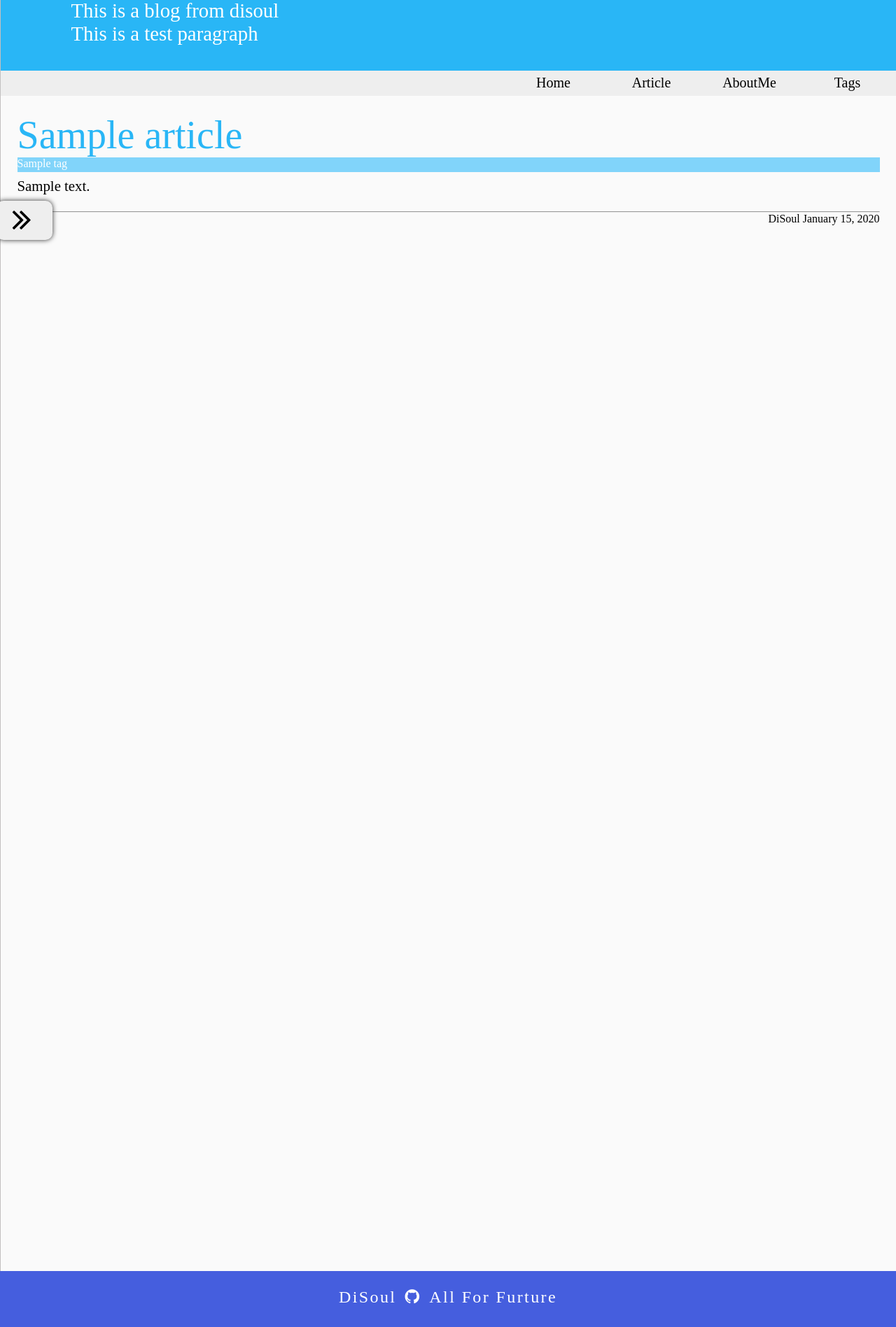
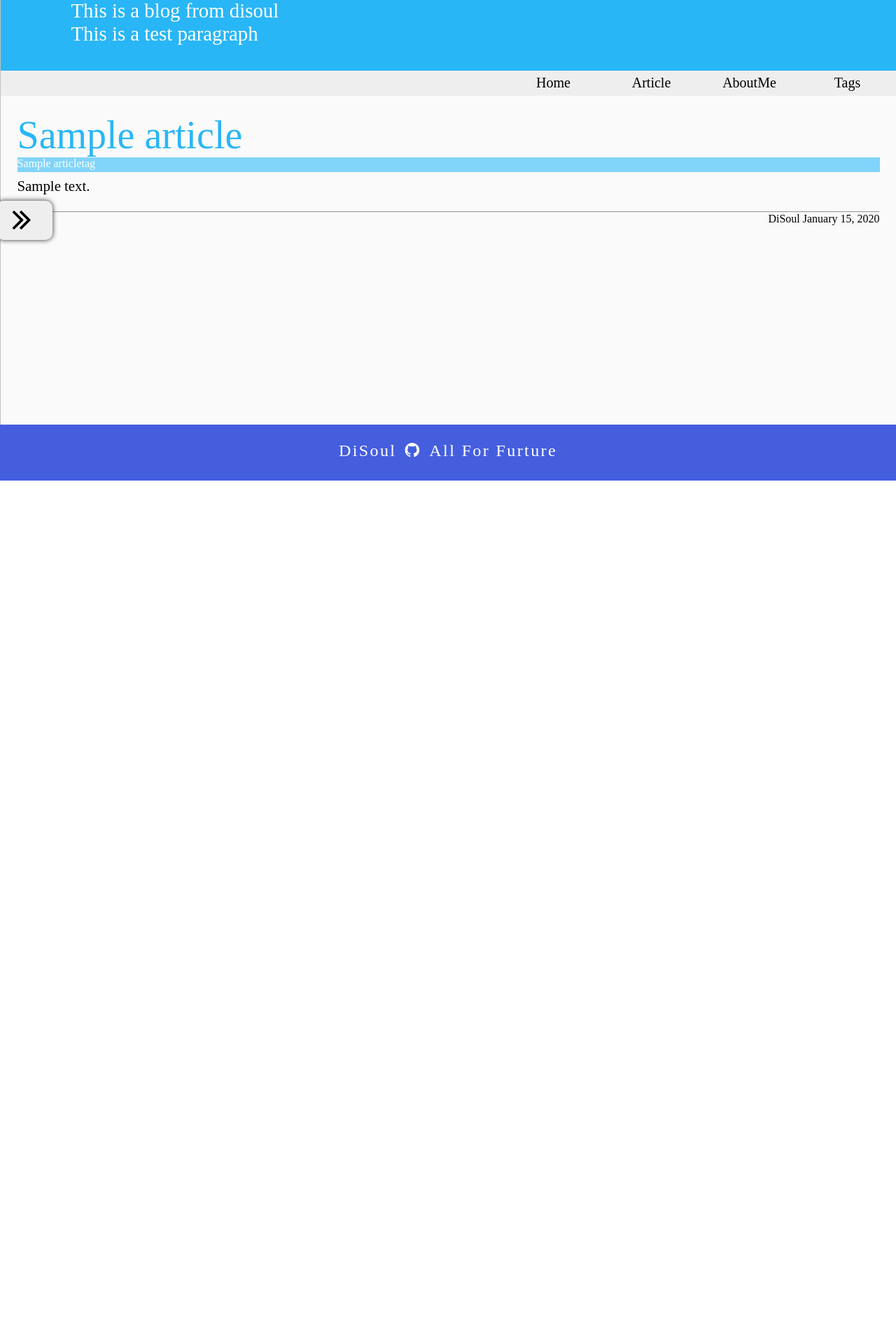
Before and after one commit to disoul/disoul-blog, a Django app: template disoul_blog/templates/home.html in a window 1280 px wide. Shown: the part 113-2010 px from the top of the page at 70% size. After the commit the page ends 800 px from the top, so only its background shows below. Run offline with Django 3.2, Linux system fonts and the light colour scheme; the template is opened without the code that fills it: most values are stand-ins (such as "Sample title", 1, 10 or a date in 2020).

Commit message:
sticky footer flex

```diff
--- a/blog/static/css/index.css
+++ b/blog/static/css/index.css
@@ -1,5 +1,5 @@
 *{-webkit-box-sizing:border-box;-moz-box-sizing:border-box;box-sizing:border-box;margin:0}.navigation{display:flex;flex-direction:column;flex-wrap:nowrap;height:250px;background-color:#29b6f6}.title{flex:6;position:relative;left:-14em;top:-3em}.title .left-list-control{position:fixed;width:5em;height:3.5em;background-color:#eee;top:400px;left:-5px;cursor:pointer;border:10px solid #eee;border-radius:10px;box-shadow:0 0 7px #2d2d2d}.title .left-list-control i{float:right;margin-right:20px;position:relative;bottom:8px}.navigation-bar{flex:1;background-color:#eee}.navigation-bar ul{display:flex;flex-direction:row;flex-wrap:nowrap;justify-content:flex-end;height:100%}.navigation-bar ul li{list-style-type:none}.navigation-bar ul li a{color:#000;display:inline-block;width:7em;height:100%;margin-bottom:6px;margin-top:6px;text-align:center;text-decoration:none;font-size:20px}.navigation-bar ul li i{flex:1}.navigation-bar ul li:hover{background-color:rgba(77,77,77,0.7)}#name{position:absolute;left:320px;top:80px;color:#fff;font-size:3.5em}#horizontal-line{width:30em;border-top:5px solid #fff;position:absolute;left:325px;top:150px}#about-words{font-size:1.8em;color:#fff;position:absolute;top:160px;left:325px}
-.main-content{display:flex;justify-content:space-around;align-items:flex-start}.article_block{width:80em;margin-bottom:5em;z-index:-100;height:100em}.article_block .article{padding:1.5em;padding-bottom:0;margin-bottom:8em}.article_block .article .article-title{font-size:3.5em;color:#29b6f6}.article_block .article .article-tag{width:100%;height:1.3em;display:flex;background-color:#81d4fa;margin-bottom:.5em}.article_block .article .article-tag a{cursor:pointer;color:#fff}.article_block .article .article-content{font-size:1.3em}.article_block .article .article-other{width:100%;height:1.5em}.article_block .article .article-other hr{margin-top:1.5em;color:#81d4fa}.article_block .article .article-other div{height:100%;float:right}
+.main-content{display:flex;justify-content:space-around;align-items:flex-start}.article_block{width:80em;margin-bottom:5em;z-index:-100}.article_block .article{padding:1.5em;padding-bottom:0;margin-bottom:8em}.article_block .article .article-title{font-size:3.5em;color:#29b6f6}.article_block .article .article-tag{width:100%;height:1.3em;display:flex;background-color:#81d4fa;margin-bottom:.5em}.article_block .article .article-tag a{cursor:pointer;color:#fff}.article_block .article .article-content{font-size:1.3em}.article_block .article .article-other{width:100%;height:1.5em}.article_block .article .article-other hr{margin-top:1.5em;color:#81d4fa}.article_block .article .article-other div{height:100%;float:right}
 .left-list{background-color:#fff;border-right:1px solid #c2c0c0;order:1;width:0}.left-list .tag-list{color:#039be5}.left-list .tag-list p{text-align:center;font-size:3em;display:block;padding-bottom:.2em;border-bottom:1px solid #c2c0c0;overflow:hidden;white-space:nowrap}.left-list .tag-list ul{width:100%;display:flex;flex-direction:column;padding-left:0}.left-list .tag-list li{padding-left:.5em;font-size:1.2em;display:block;color:#000;margin-top:.5em;overflow:hidden;white-space:nowrap}.left-list .tag-list li:hover{background-color:#000}
-.site-footer{width:100%;background-color:#455ede;height:5em}.site-footer p{text-align:center;font-size:1.5em;color:#fff;padding-top:1em;letter-spacing:.1em}.site-footer p i{margin-left:.5em;margin-right:.5em;cursor:pointer}
+body{display:flex;min-height:100vh;flex-direction:column}.page-warp{flex:1}.site-footer{width:100%;background-color:#455ede;height:5em}.site-footer p{text-align:center;font-size:1.5em;color:#fff;padding-top:1em;letter-spacing:.1em}.site-footer p i{margin-left:.5em;margin-right:.5em;cursor:pointer}
 body{background-color:#fafafa}.page-warp{display:flex;justify-content:center}.home-main{order:2;flex:1}.codehilite{background-color:#e7e7e7;padding:.2em;border:15px solid #e7e7e7;border-radius:15px}.codehilite code{font-family:"Source Code Pro Light","Spurce Code Pro","Arial";font-size:1.2em}.article-content hr{margin-top:.5em;margin-bottom:.5em}.article-content ul{border-left:.4em solid #81d4fa;padding-left:.4em}.article-content ul li{list-style-type:none;margin-top:.4em;margin-bottom:.4em}
--- a/blog/static/css/scss/_footer.scss
+++ b/blog/static/css/scss/_footer.scss
@@ -1,4 +1,15 @@
 $blue-700: #455ede;
+/*sticky footer by flexbox*/
+
+body {
+	display: flex;
+	min-height: 100vh;
+	flex-direction: column;
+}
+
+.page-warp {
+	flex: 1;
+}
 
 .site-footer {
 	width: 100%;
--- a/blog/static/css/scss/_home-content.scss
+++ b/blog/static/css/scss/_home-content.scss
@@ -13,7 +13,6 @@ $tag-bg-color: #D7D7D7;
 	width: 80em; /*test*/
 	margin-bottom: 5em;
 	z-index: -100;
-	height: 100em;
 	.article {
 		padding: 1.5em;
 		padding-bottom: 0;
--- a/blog/static/css/scss/index.scss
+++ b/blog/static/css/scss/index.scss
@@ -4,6 +4,7 @@
 @import "footer";
 
 $low-white: #E7E7E7;
+
 
 body {
 	background-color: $black-50;
@@ -13,6 +14,7 @@ body {
 	display: flex;
 	justify-content: center;
 }
+
 
 .home-main {
 	order: 2;
--- a/blog/views.py
+++ b/blog/views.py
@@ -11,6 +11,7 @@ def home(request):
     article_objs = Article.objects.all()
     for article_obj in article_objs:
         article_obj.content = MarkdownParse(article_obj.content)
+        article_obj.tag = [tag for tag in  article_obj.tag.all()]
     context = Context({
               'tags':tag_objs,
               'articles':article_objs,
--- a/disoul_blog/templates/home.html
+++ b/disoul_blog/templates/home.html
@@ -10,7 +10,9 @@
 		    {{ article.title }}
 		</div>
 		<div class="article-tag">
-		    <a herf="#">{{ article.tag.tag_name }}</a>
+		    {% for articletag in article.tag %}
+		    <a herf="#">{{ articletag.tag_name }}</a>
+		    {% endfor %}
 		</div>
 		<div class="article-content">
 		    {{ article.content|safe }}
```
Also changed, not shown: blog/models.py (+2 -16 lines), blog/migrations/0002_auto_20150611_1221.py (added), db.sqlite3, 5 other files.
